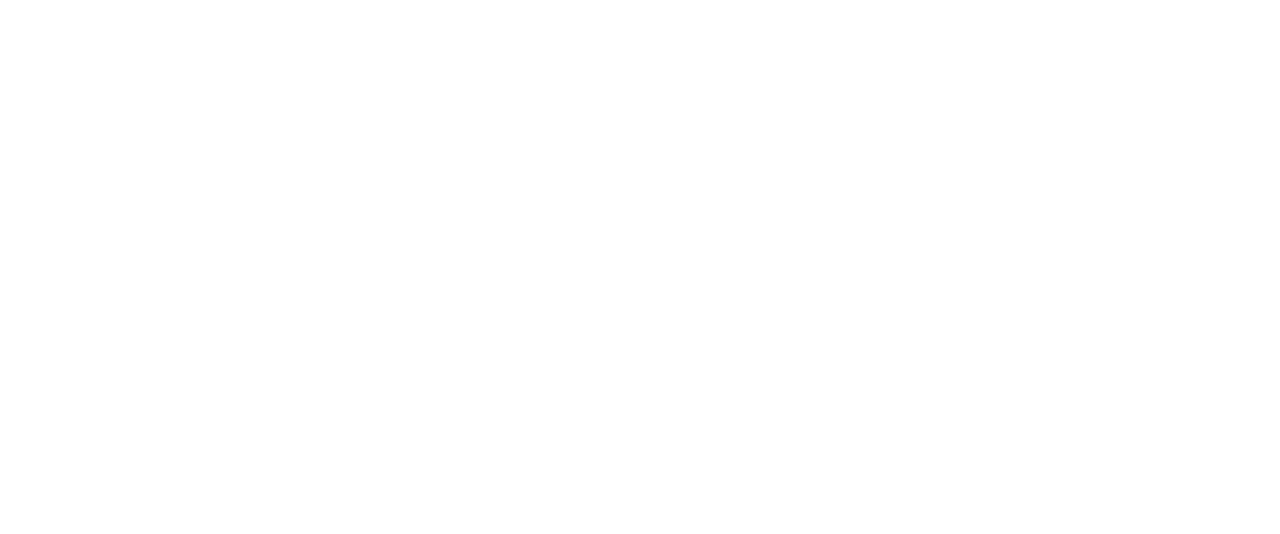
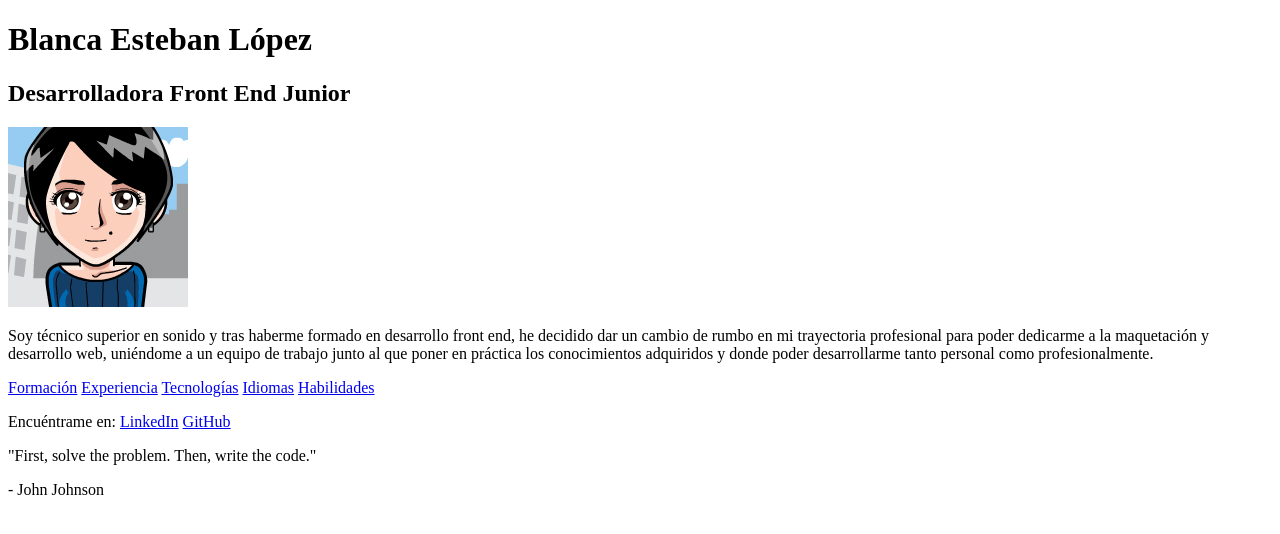
Before and after one commit to blancaesteban/curriculum-vitae, a website: page index.html in a window 1280 px wide. Drawn offline with Linux system fonts and the light colour scheme.

Commit message:
Añado contenido home

```diff
--- a/index.html
+++ b/index.html
@@ -1,12 +1,40 @@
 <!DOCTYPE html>
 <html lang="es">
+
 <head>
     <meta charset="UTF-8">
     <meta name="viewport" content="width=device-width, initial-scale=1.0">
     <meta http-equiv="X-UA-Compatible" content="ie=edge">
     <title>Blanca Esteban López</title>
 </head>
+
 <body>
+    <header>
+        <h1>Blanca Esteban López</h1>
+        <h2>Desarrolladora Front End Junior</h2>
+        <img src="images/foto-de-perfil.png" alt="Foto de perfil">
+        <p>Soy técnico superior en sonido y tras haberme formado en desarrollo front end, he decidido dar un cambio de rumbo
+            en mi trayectoria profesional para poder dedicarme a la maquetación y desarrollo web, uniéndome a un equipo de
+            trabajo junto al que poner en práctica los conocimientos adquiridos y donde poder desarrollarme tanto personal
+            como profesionalmente.</p>
+    </header>
+    <nav>
+        <a href="#">Formación</a>
+        <a href="#">Experiencia</a>
+        <a href="#">Tecnologías</a>
+        <a href="#">Idiomas</a>
+        <a href="#">Habilidades</a>
+    </nav>
+    <aside>
+        <p>Encuéntrame en:
+            <a href="https://www.linkedin.com/in/frontendblancaestebanlopez/" target="_blank">LinkedIn</a>
+            <a href="https://github.com/blancaesteban" target="_blank">GitHub</a>
+        </p>
+    </aside>
+    <section>
+        <p>"First, solve the problem. Then, write the code."</p>
+        <p>- John Johnson</p>
+    </section>
+</body>
 
-</body>
 </html>
```
